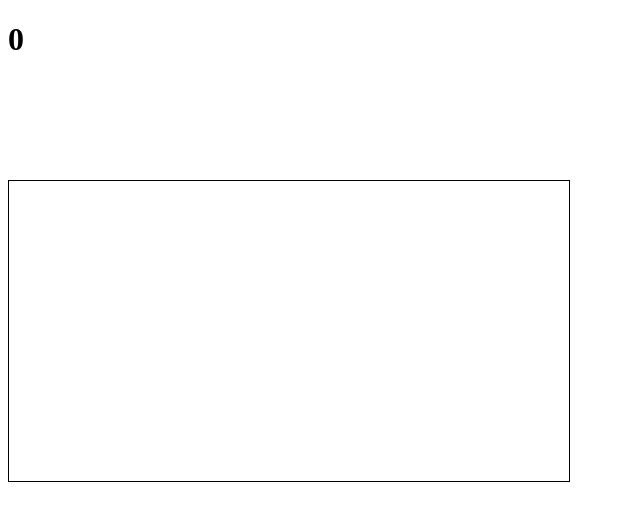
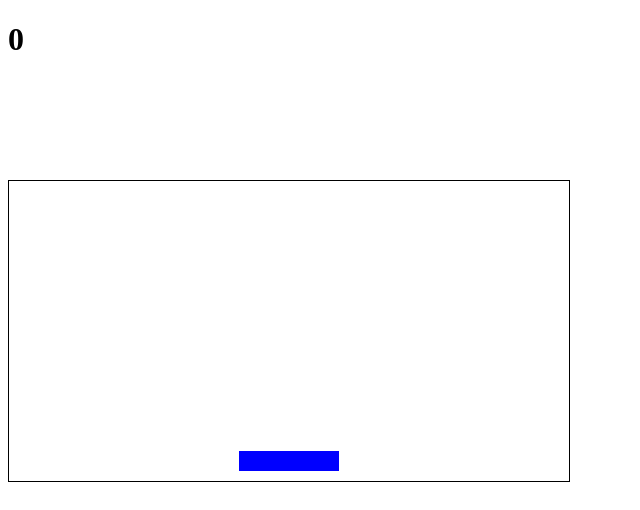
Before and after one commit to halac123b/2D-Breakout-game_Javascript, a plain HTML site: page index.html in a window 1280 px wide. Shown: the whole page, without its empty margins (0-640 px from the left). Drawn offline with Linux system fonts and the light colour scheme.

Commit message:
Add the base stick

```diff
--- a/app.js
+++ b/app.js
@@ -16,3 +16,12 @@ let currentPos = startPos;
 // Vị trí của quả bóng, tương ứng với vị trí của khối gạch đỡ bóng
 const ballStartPos = [270, 40];
 let currentBallPos = ballStartPos;
+
+// Tạo tấm gỗ
+const user = document.createElement("div");
+user.classList.add("user");
+// Thêm bóng vào grid
+grid.appendChild(user);
+// Set vị trí ban đầu
+user.style.left = startPos[0] + "px";
+user.style.bottom = startPos[1] + "px";
--- a/style.css
+++ b/style.css
@@ -5,3 +5,11 @@
   border: solid 1px black;
   margin-top: 100px;
 }
+
+.user {
+  position: absolute;
+  /* size của tấm gỗ */
+  width: 100px;
+  height: 20px;
+  background-color: blue;
+}
```
